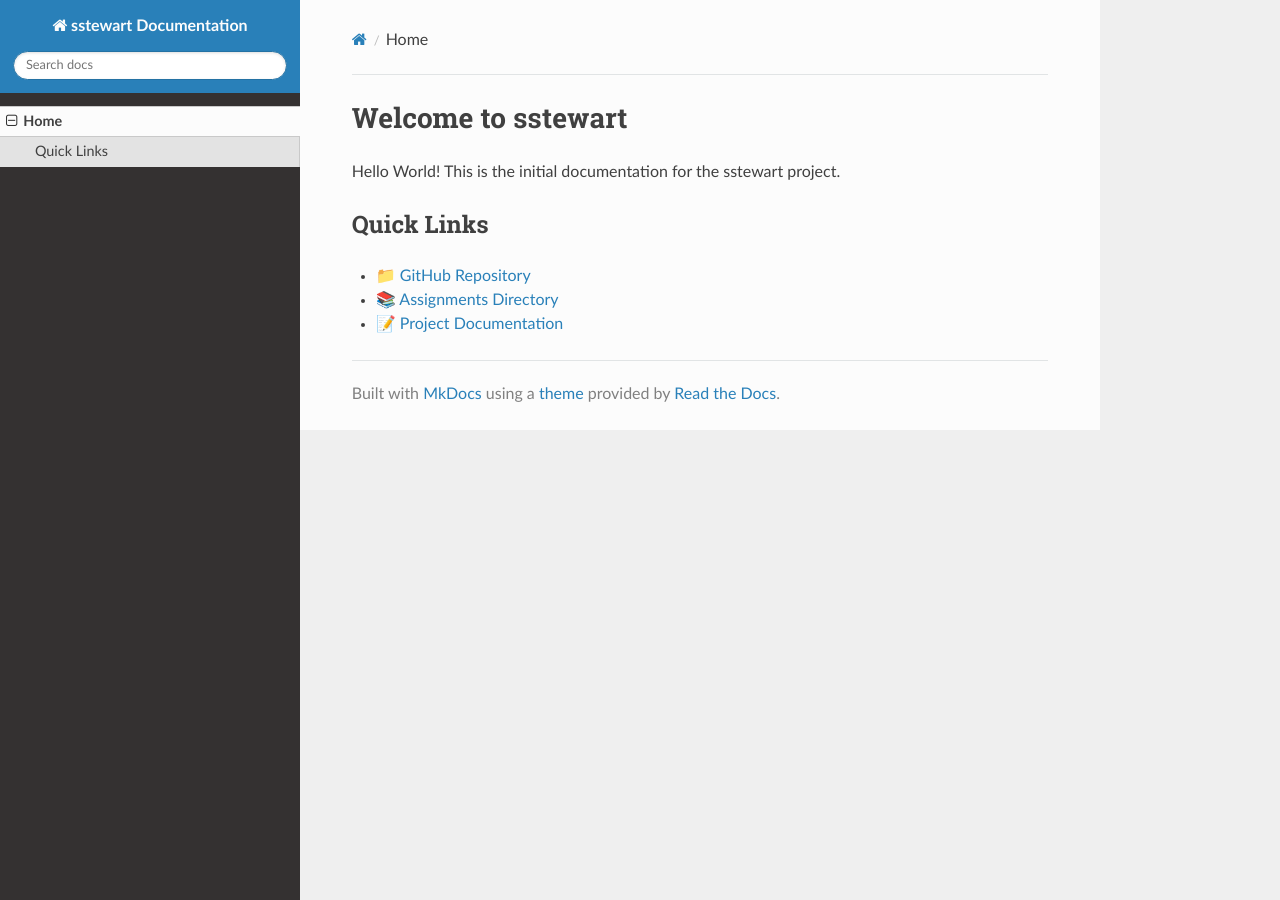
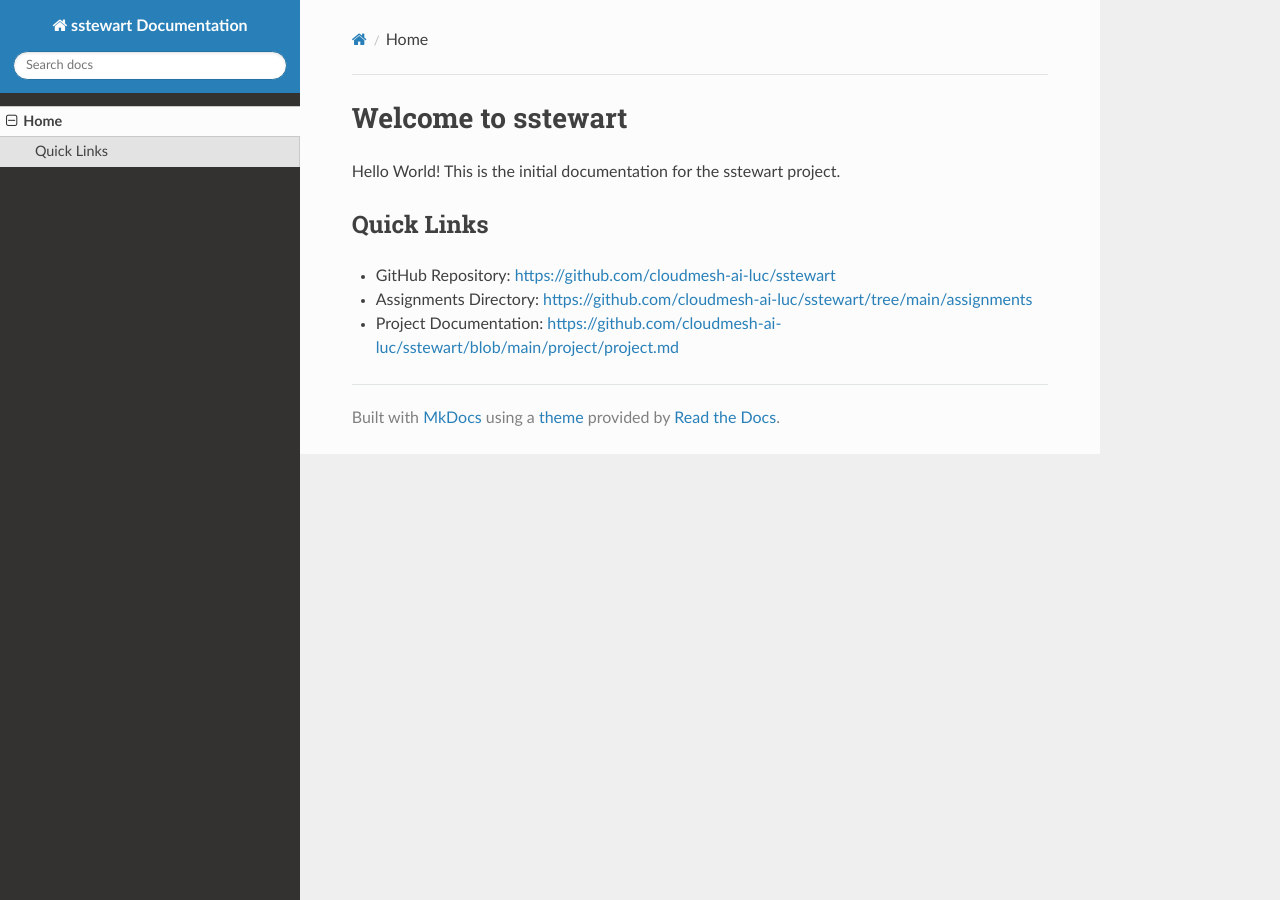
Before and after one commit to cloudmesh-ai-luc/sstewart, an MkDocs documentation site: the page built from docs/index.md, in a window 1280 px wide. Built offline with MkDocs 1.6.1, drawn with Linux system fonts in a browser that asks for light colours; nearby versions of some CDN libraries; some of the changed lines change nothing that is shown.

Commit message:
Remove emojis from home page

```diff
--- a/docs/index.md
+++ b/docs/index.md
@@ -3,6 +3,6 @@
 Hello World! This is the initial documentation for the sstewart project.
 
 ## Quick Links
-- 📁 [GitHub Repository](https://github.com/cloudmesh-ai-luc/sstewart)
-- 📚 [Assignments Directory](https://github.com/cloudmesh-ai-luc/sstewart/tree/main/assignments)
-- 📝 [Project Documentation](https://github.com/cloudmesh-ai-luc/sstewart/blob/main/project/project.md)
+- GitHub Repository: [https://github.com/cloudmesh-ai-luc/sstewart](https://github.com/cloudmesh-ai-luc/sstewart)
+- Assignments Directory: [https://github.com/cloudmesh-ai-luc/sstewart/tree/main/assignments](https://github.com/cloudmesh-ai-luc/sstewart/tree/main/assignments)
+- Project Documentation: [https://github.com/cloudmesh-ai-luc/sstewart/blob/main/project/project.md](https://github.com/cloudmesh-ai-luc/sstewart/blob/main/project/project.md)
```
